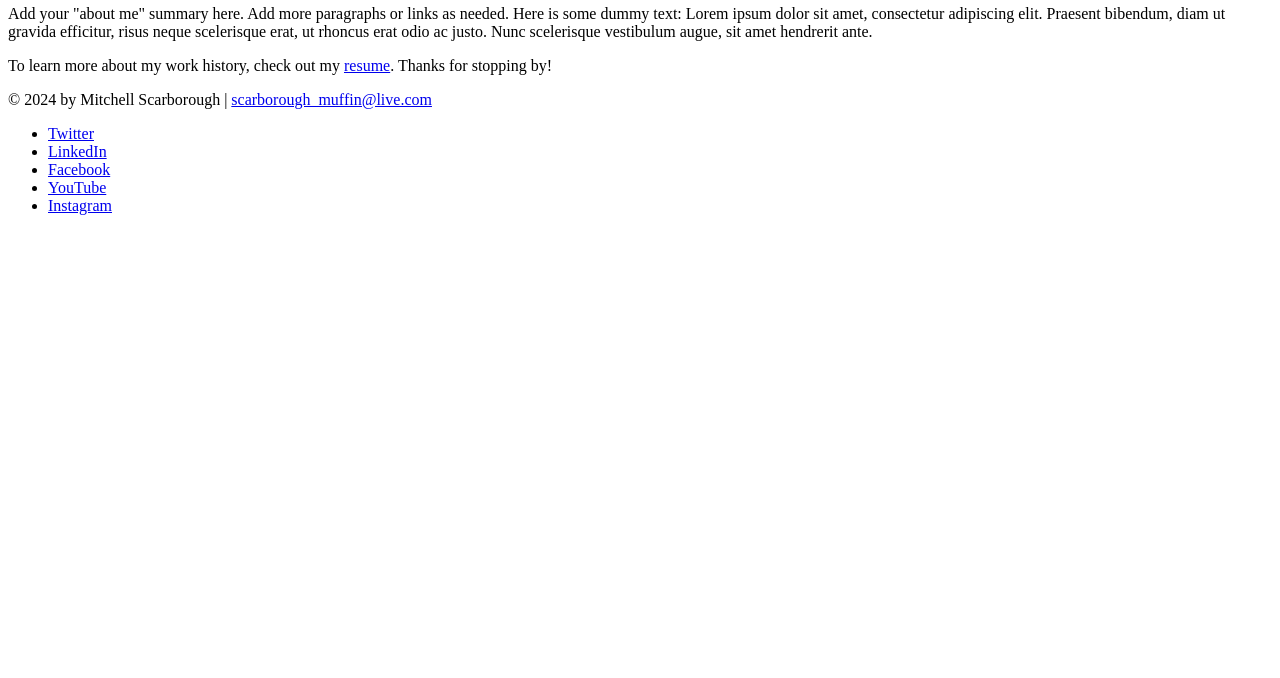
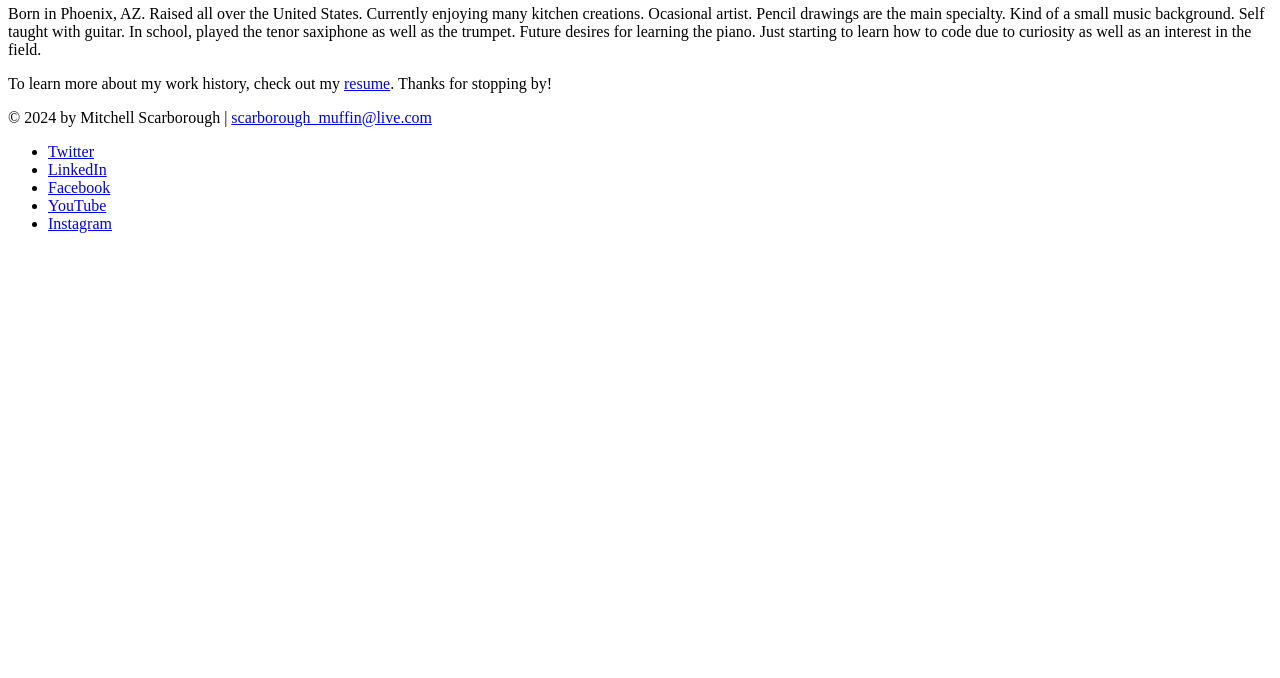
Before and after one commit to fateruin/personal-site, a plain HTML site: page index.html in a window 1280 px wide. Shown: the part 122-800 px from the top of the page. Drawn offline with Linux system fonts and the light colour scheme.

Commit message:
updated about me

```diff
--- a/index.html
+++ b/index.html
@@ -18,7 +18,7 @@
     <!-- //  ABOUT ME  // -->
     <main>
       <!-- Start content edits below this line. -->
-      <p>Add your "about me" summary here. Add more paragraphs or links as needed. Here is some dummy text: Lorem ipsum dolor sit amet, consectetur adipiscing elit. Praesent bibendum, diam ut gravida efficitur, risus neque scelerisque erat, ut rhoncus erat odio ac justo. Nunc scelerisque vestibulum augue, sit amet hendrerit ante.</p>
+      <p>Born in Phoenix, AZ. Raised all over the United States. Currently enjoying many kitchen creations. Ocasional artist. Pencil drawings are the main specialty. Kind of a small music background. Self taught with guitar. In school, played the tenor saxiphone as well as the trumpet. Future desires for learning the piano. Just starting to learn how to code due to curiosity as well as an interest in the field.</p>
       <p>To learn more about my work history, check out my <a href="resume.html"> resume</a>. Thanks for stopping by!</p>
 
       <!-- End content edits here. -->
```
